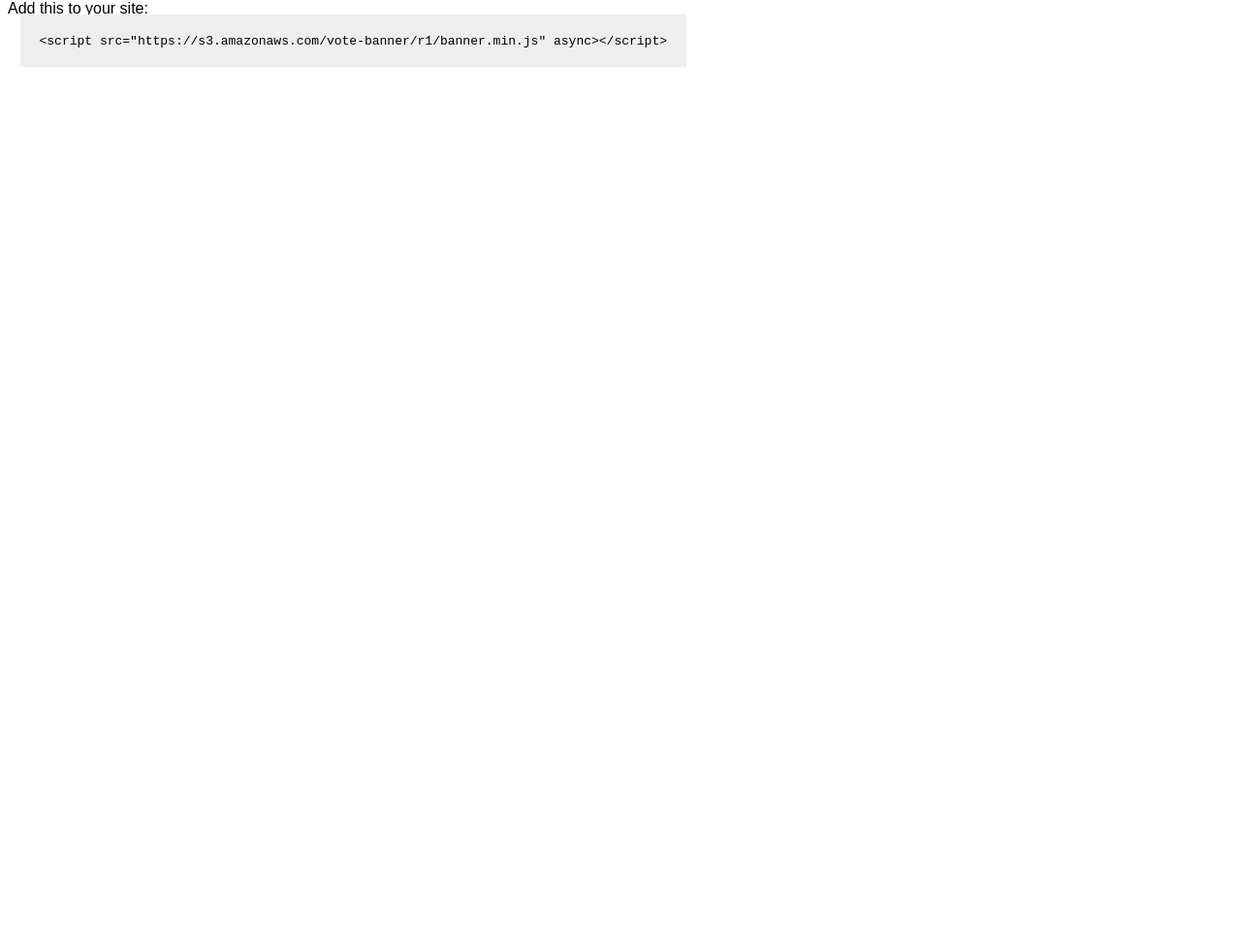
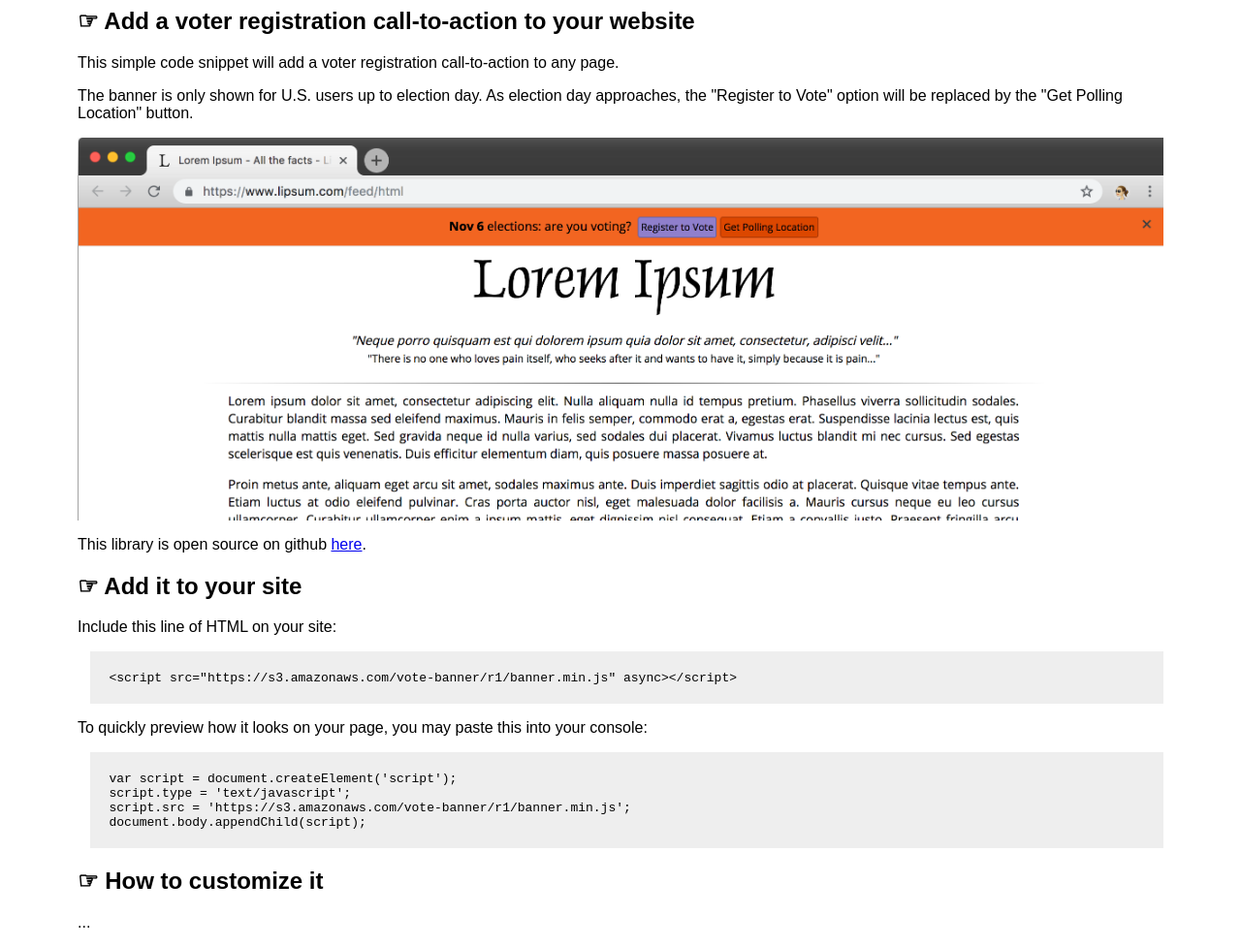
Before and after one commit to typpo/vote-banner, a website: page index.html in a window 1280 px wide. Shown: the part 66-1043 px from the top of the page at 97% size. Before the commit the page ends 800 px from the top, so only its background shows below. Drawn offline with Linux system fonts and the light colour scheme.

Commit message:
Create homepage

```diff
--- a/index.html
+++ b/index.html
@@ -3,6 +3,7 @@
     <style>
       body {
         font-family: sans-serif;
+        margin: 1em 5em;
       }
 
       .code {
@@ -14,14 +15,43 @@
     </style>
   </head>
   <body>
-    <h1>Vote Banner</h1>
+    <center><h1>A Pro-Voting Banner for Upcoming U.S. Midterms</h1></center>
+    <h2>☞ Add a voter registration call-to-action to your website</h2>
     <p>
-      Add this to your site:
+      This simple code snippet will add a voter registration call-to-action to any page.
     </p>
     <p>
-      <span class="code">
+      The banner is only shown for U.S. users up to election day. As election day approaches, the "Register to Vote" option will be replaced by the "Get Polling Location" button.
+    </p>
+    <p>
+      <img src="./images/example.png" width="100%">
+    </p>
+    <p>
+      This library is open source on github <a href="http://github.com/typpo/vote-banner">here</a>.
+    </p>
+    <h2>☞ Add it to your site</h2>
+    <p>
+      Include this line of HTML on your site:
+    </p>
+    <p>
+      <div class="code">
         &lt;script src=&quot;https://s3.amazonaws.com/vote-banner/r1/banner.min.js&quot; async&gt;&lt;/script&gt;
-      </span>
+      </div>
+    </p>
+    <p>
+      To quickly preview how it looks on your page, you may paste this into your console:
+    </p>
+    <p>
+      <div class="code">
+        var script = document.createElement('script');<br>
+        script.type = 'text/javascript';<br>
+        script.src = 'https://s3.amazonaws.com/vote-banner/r1/banner.min.js';<br>
+        document.body.appendChild(script);
+      </div>
+    </p>
+    <h2>☞ How to customize it</h2>
+    <p>
+      ...
     </p>
   </body>
 </html>
```
Also changed, not shown: images/example.png (added).
